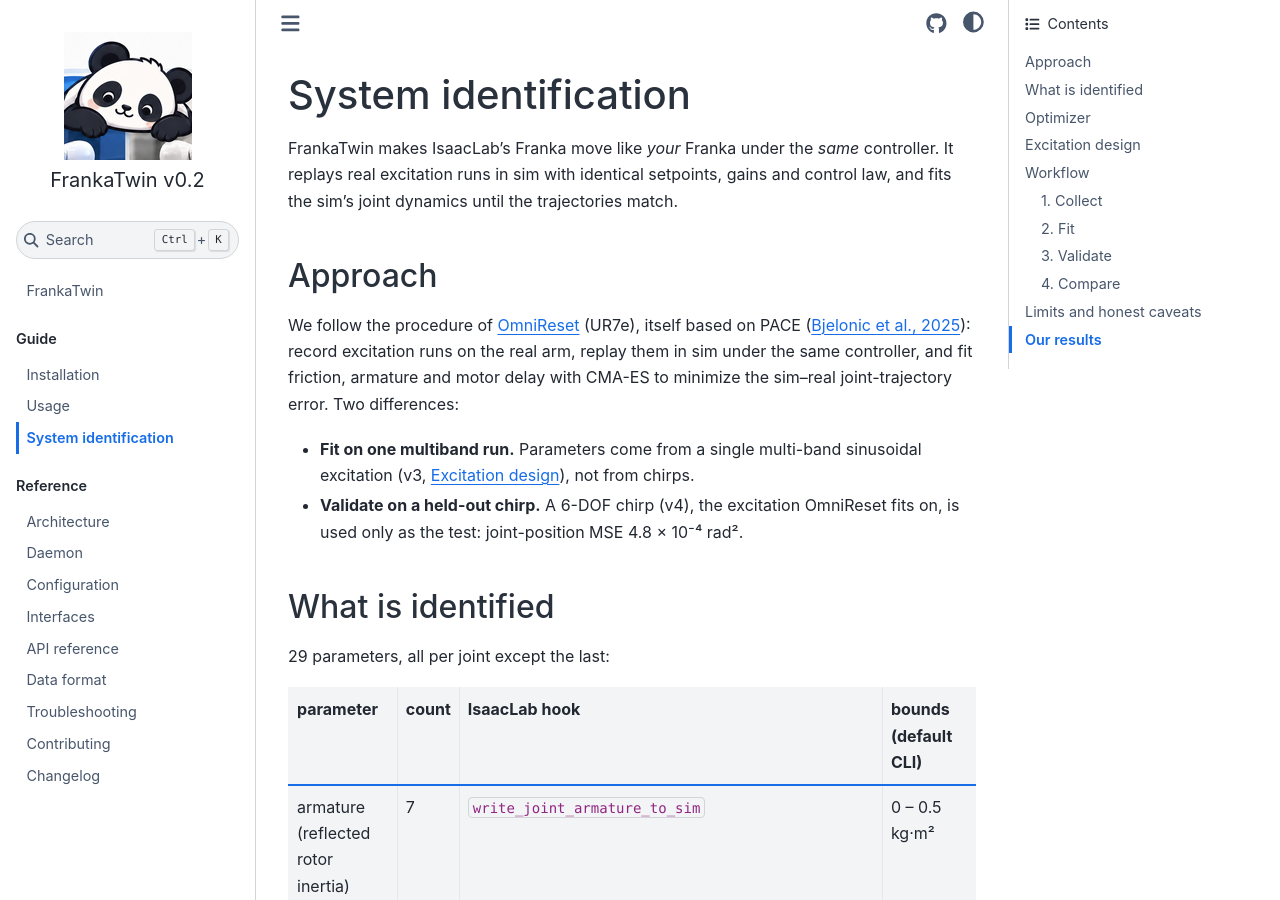
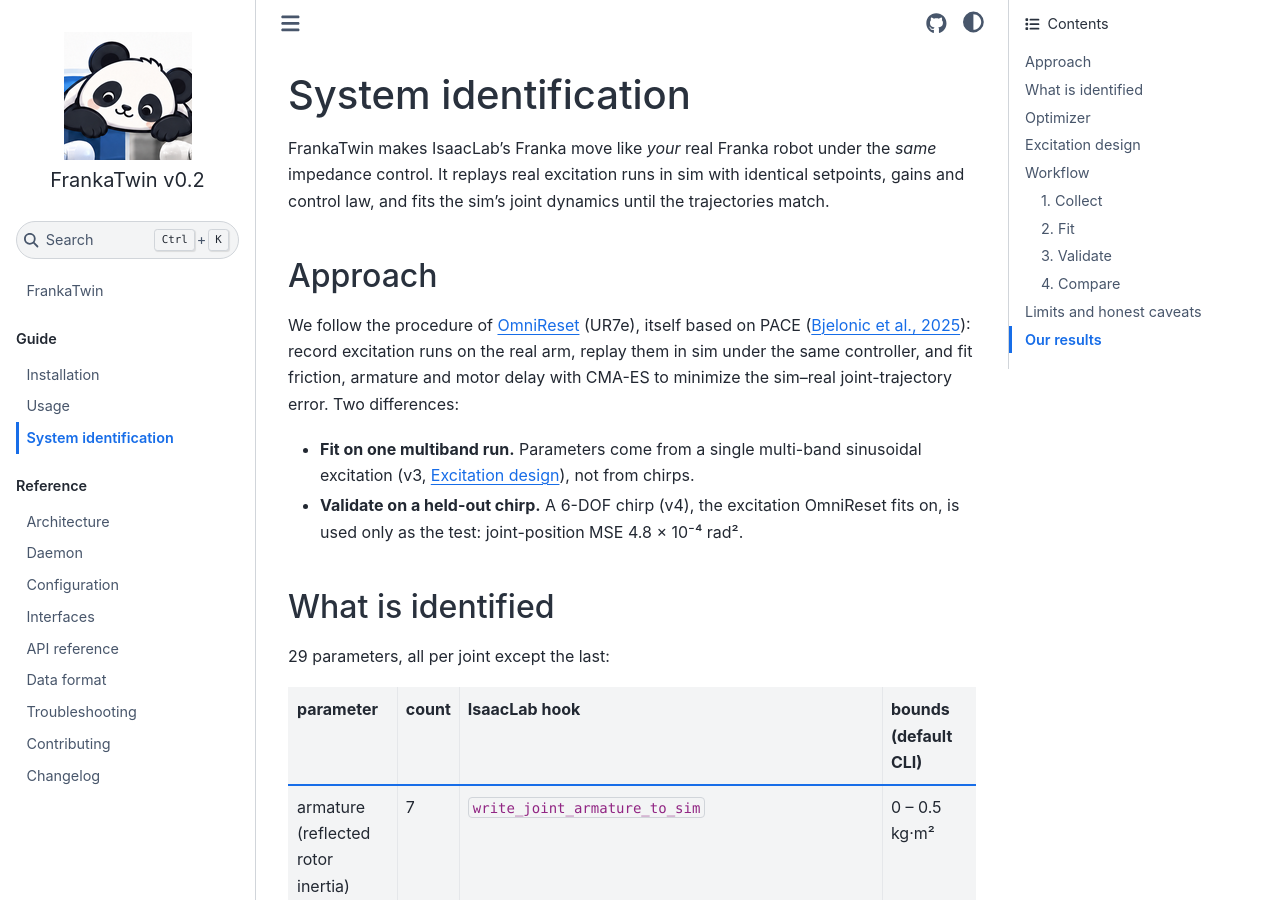
Before and after one commit to tsrobcvai/frankatwin, a Sphinx documentation site: the page built from docs/sysid.md, in a window 1280 px wide and 900 px high. Built offline with Sphinx 7.4.7 and the Sphinx Book theme 1.1.4, drawn with Linux system fonts in a browser that asks for light colours.

Commit message:
docs(sysid): name the controller in the intro — impedance control
Co-Authored-By: Claude Opus 5 <noreply@anthropic.com>

```diff
--- a/docs/sysid.md
+++ b/docs/sysid.md
@@ -1,9 +1,9 @@
 # System identification
 
-FrankaTwin makes IsaacLab's Franka move like *your* Franka under the *same*
-controller. It replays real excitation runs in sim with identical setpoints,
-gains and control law, and fits the sim's joint dynamics until the trajectories
-match.
+FrankaTwin makes IsaacLab's Franka move like *your* real Franka robot under the
+*same* impedance control. It replays real excitation runs in sim with identical
+setpoints, gains and control law, and fits the sim's joint dynamics until the
+trajectories match.
 
 ## Approach
 
```
